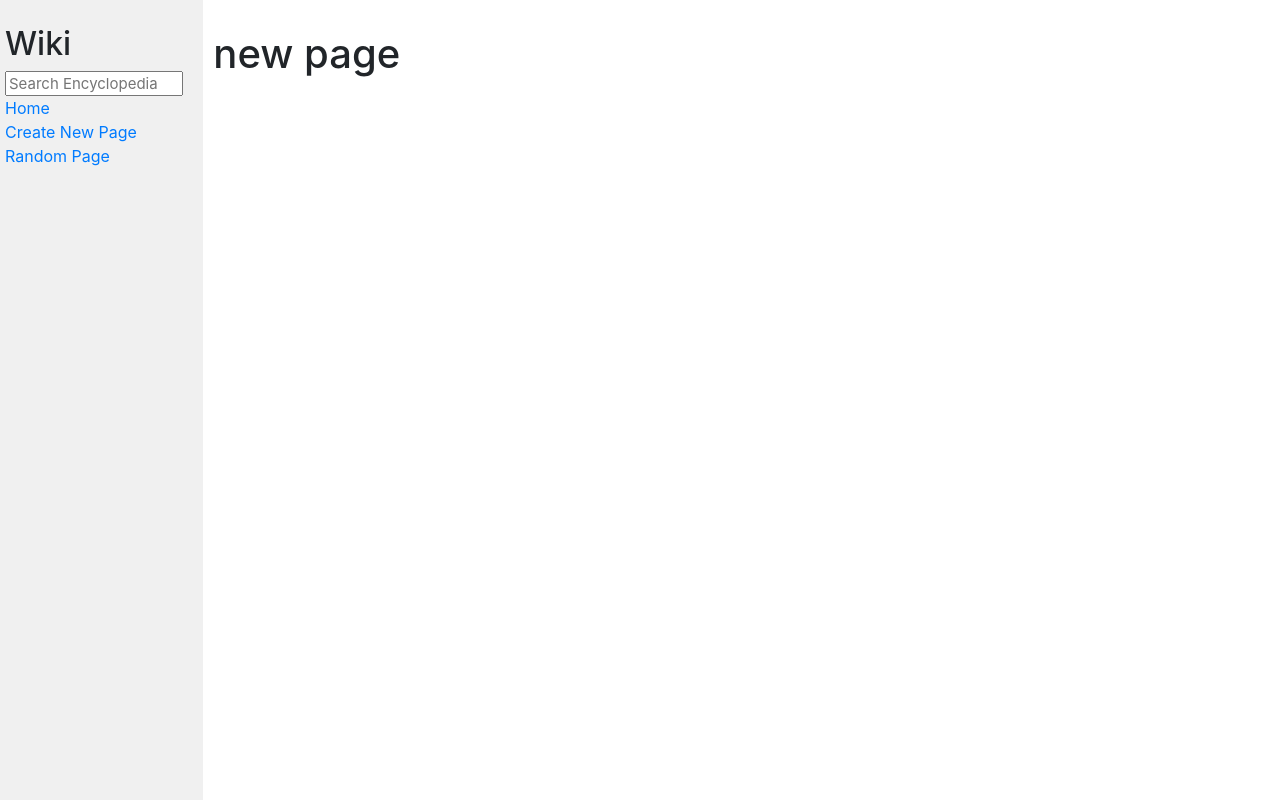
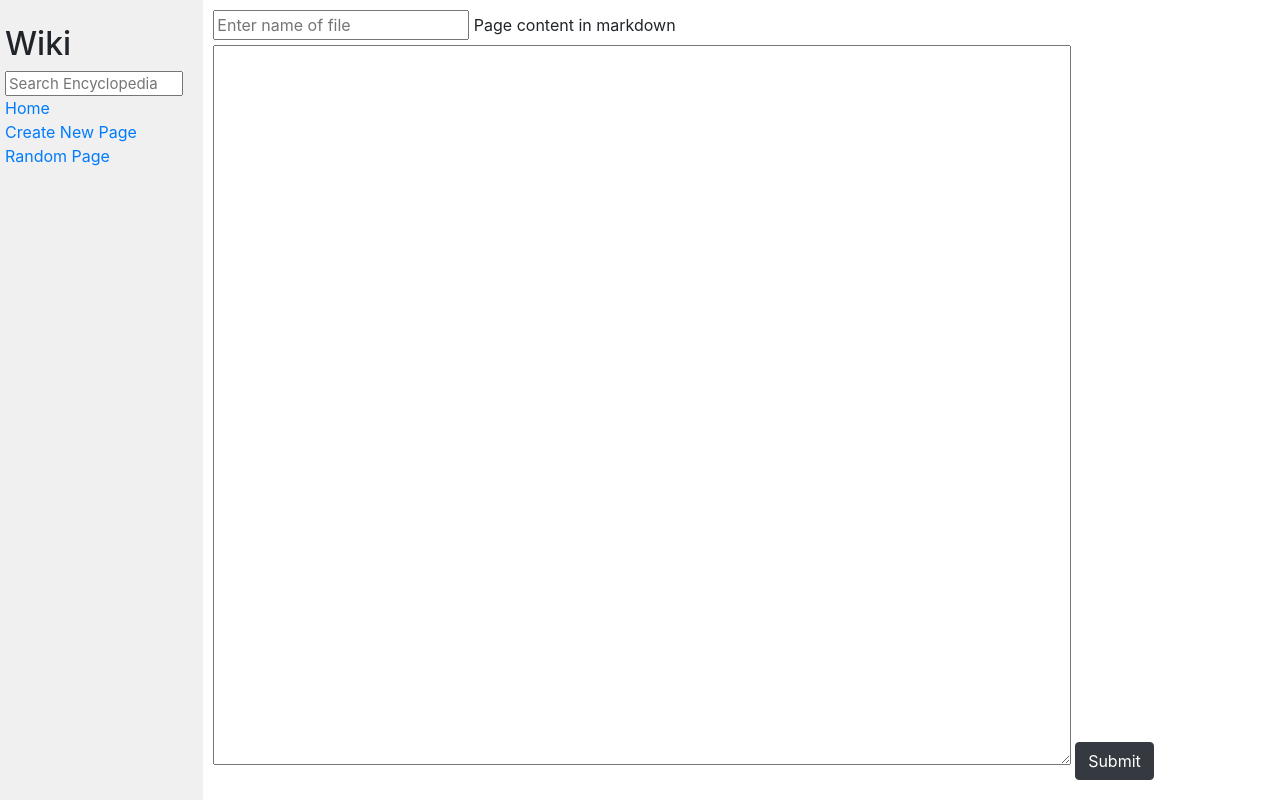
Before and after one commit to MaulikChopra/wikipedia-clone-CS50web, a Django app: page /wiki/createpage/ in a window 1280 px wide. Run offline with Django 3.2, Linux system fonts and the light colour scheme; some libraries are stand-ins or nearby versions.

Commit message:
create new page working

```diff
--- a/encyclopedia/templates/encyclopedia/newpage.html
+++ b/encyclopedia/templates/encyclopedia/newpage.html
@@ -3,5 +3,20 @@
     New Page
 {% endblock %}
 {% block body %}
-    <h1>new page</h1>
+    {{ content|safe }}
+    <form method="post">
+        {% csrf_token %}
+        <input
+            class="page-name-field"
+            type="text"
+            placeholder="Enter name of file"
+            name="fname"
+        />
+        <label for="page-content-field">Page content in markdown</label>
+        <textarea
+            class="page-content-field"
+            name="fcontent"
+        ></textarea>
+        <button type="submit" class="btn btn-dark">Submit</button>
+    </form>
 {% endblock %}
--- a/encyclopedia/urls.py
+++ b/encyclopedia/urls.py
@@ -7,5 +7,4 @@ urlpatterns = [
     path("createpage/", views.create_new_page, name="create new page"),
     path("randompage/", views.random_page, name="random page"),
     path("<str:entry>/", views.load_page, name="specific entry"),
-
 ]
--- a/encyclopedia/views.py
+++ b/encyclopedia/views.py
@@ -1,7 +1,7 @@
+from contextlib import redirect_stderr
 from django.http import HttpResponse
-from httplib2 import Http
 import markdown2
-from django.shortcuts import render
+from django.shortcuts import redirect, render
 from . import util
 
 
@@ -24,6 +24,22 @@ def load_page(request, entry):
 
 
 def create_new_page(request):
+    if request.method == "POST":
+        title = request.POST.get("fname")
+        content = request.POST.get("fcontent")
+        if title not in util.list_entries():
+            util.save_entry(title, content)
+            return redirect("specific entry", entry=title)
+        else:
+            content = f"""
+            <div class="alert alert-danger" role="alert">
+                Same page already exists,
+                <a href="/wiki/{title}/">{title}</a>
+            </div>
+            """
+            return render(request, "encyclopedia/newpage.html", {
+                "content": content
+            })
     return render(request, "encyclopedia/newpage.html")
 
 
```
Also changed, not shown: entries/bigPP.md (added, +6 -0 lines), entries/newPP.md (deleted, +0 -1 lines).
